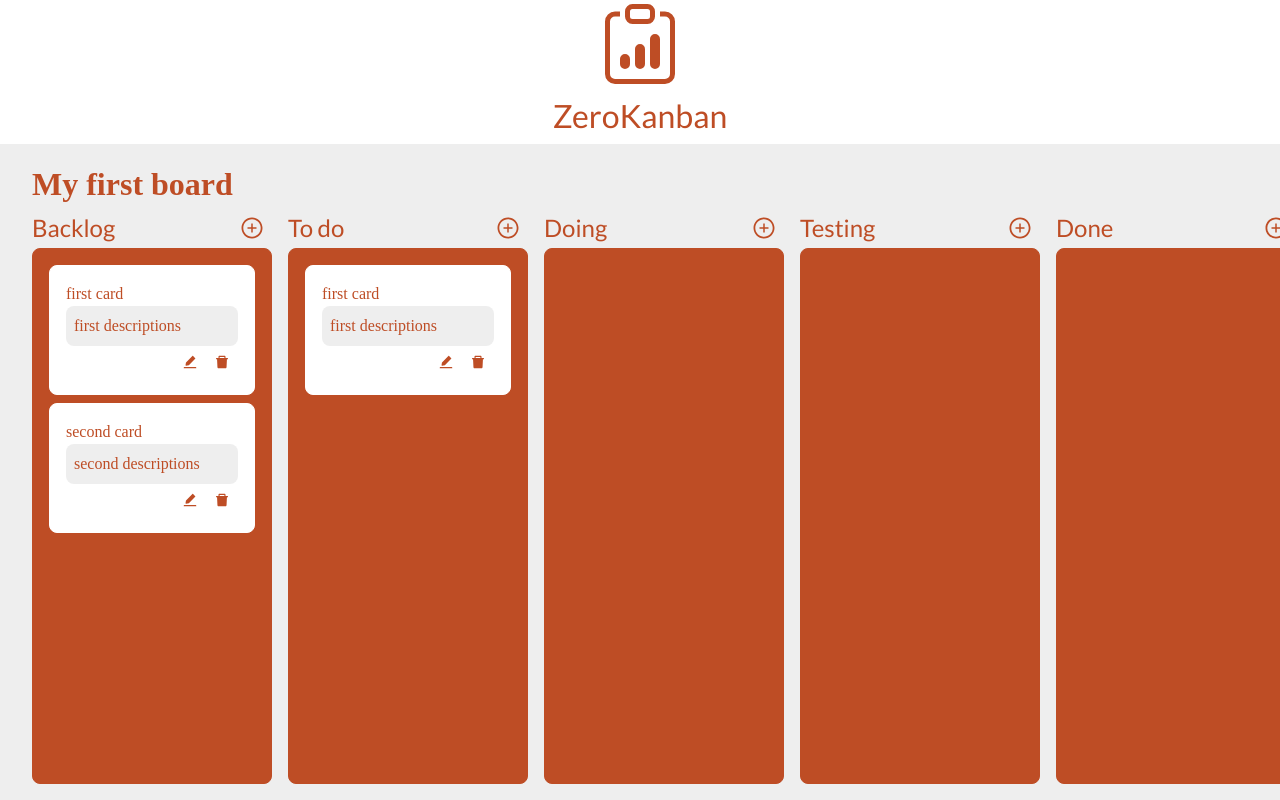
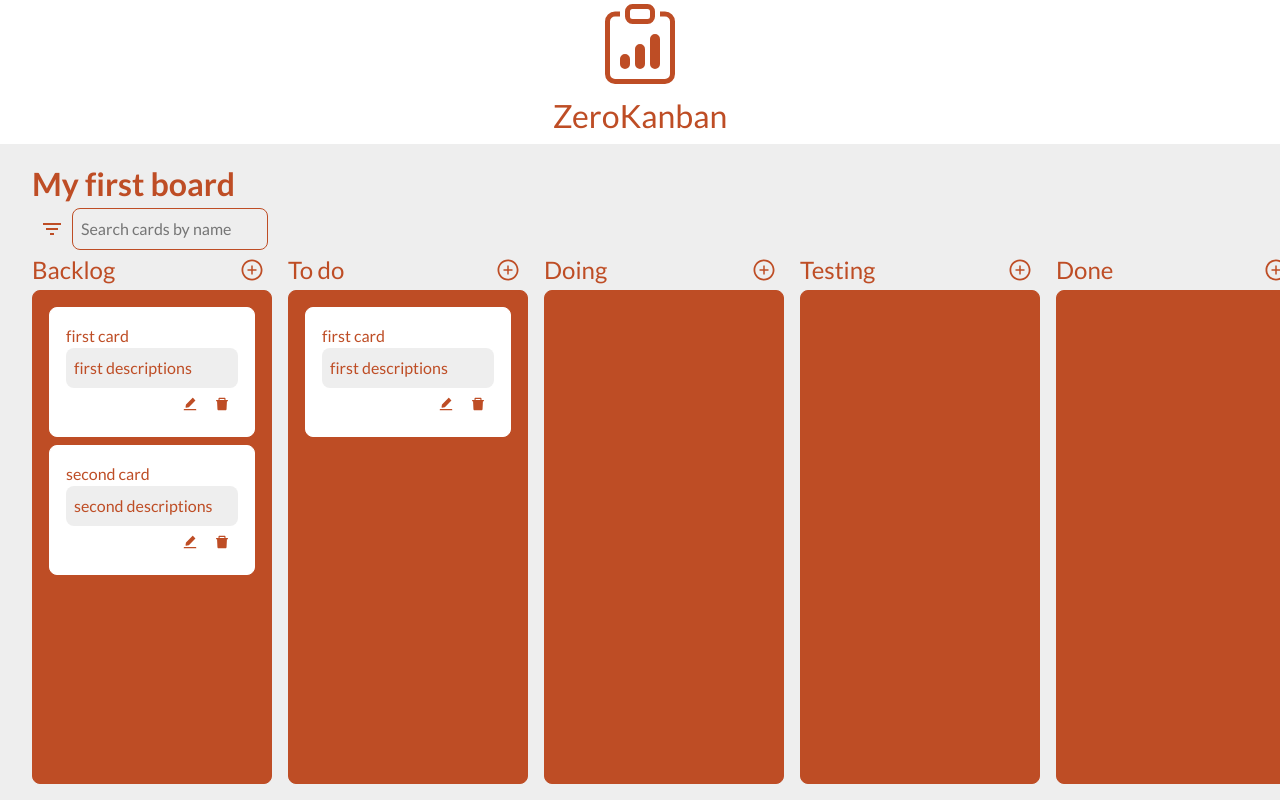
Before and after one commit to Nickrosendo/zero-kanban, a Next.js app: page / in a window 1280 px wide. Built offline with nearby package versions, Linux system fonts and the light colour scheme.

Commit message:
feat: improve components

```diff
--- a/src/components/board.component.tsx
+++ b/src/components/board.component.tsx
@@ -1,6 +1,7 @@
-import React, { useCallback, useState } from "react";
+import React, { useCallback, useEffect, useState } from "react";
 import styled from "styled-components";
 import { DragDropContext, Droppable, DropResult } from "react-beautiful-dnd";
+import { MdOutlineFilterList } from "react-icons/md";
 
 import { ColumnType } from "@root/types";
 import { Column } from "./column.component";
@@ -12,6 +13,35 @@ export interface BoardProps {}
 export const Board: React.FC<BoardProps> = () => {
   const board = defaultBoards[0];
   const [columns, setColumns] = useState<ColumnType[]>(board?.columns ?? []);
+
+  const defaultColumnFilters = [
+    ...columns.map((c) => ({ id: c.id, name: c.name, value: true })),
+    { id: "all", name: "All", value: true },
+  ];
+  const [filteredColumns, setFilteredColumns] = useState<ColumnType[]>(columns);
+  const [isFilterDropdownOpen, setFilterDropdownOpen] =
+    useState<boolean>(false);
+  const [searchText, setSearchText] = useState<string>("");
+  const [columnFilters, setColumnFilters] =
+    useState<Record<string, string | boolean>[]>(defaultColumnFilters);
+  const [selectedFilters, setSelectedFilters] = useState<
+    Record<string, boolean>
+  >({
+    all: true,
+  });
+
+  useEffect(() => {
+    console.log("useEffect: ", selectedFilters);
+    if (selectedFilters?.all) {
+      setFilteredColumns(columns);
+    } else {
+      const selectedColumns = columns.filter((c) =>
+        Object.keys(selectedFilters).includes(c.id)
+      );
+      setFilteredColumns(selectedColumns);
+    }
+  }, [selectedFilters]);
+
   const handleAddCard = useCallback(
     (columnIndex: number) => {
       const updatedColumns = [...columns];
@@ -78,13 +108,88 @@ export const Board: React.FC<BoardProps> = () => {
     [columns]
   );
 
+  const toggleFilterDropdown = useCallback(() => {
+    setFilterDropdownOpen(!isFilterDropdownOpen);
+  }, [isFilterDropdownOpen]);
+
+  const handleSearchCards = useCallback(
+    (evt: any) => {
+      const { value } = evt.target;
+      if (value) {
+        setSearchText(value);
+        const updatedColumns = [...columns].map((c) => ({
+          ...c,
+          cards: c.cards.filter((cd) => cd.name.indexOf(value) > -1),
+        }));
+        setFilteredColumns(updatedColumns);
+      } else {
+        setSearchText("");
+        setFilteredColumns(columns);
+      }
+    },
+    [searchText, columns]
+  );
+
+  const handleFilterColumns = useCallback(
+    (evt: any) => {
+      const { value, checked } = evt.target;
+      if (checked) {
+        const filters = { ...selectedFilters, [value as string]: true };
+        if (value != "all") {
+          delete filters.all;
+        }
+
+        setSelectedFilters(filters);
+      } else {
+        const filters = { ...selectedFilters };
+        delete filters[value];
+        setSelectedFilters(filters);
+      }
+      console.log("value: ", value);
+    },
+    [columns, filteredColumns]
+  );
+
   return (
     <DragDropContext onDragEnd={onDragEnd}>
       <StyledBoard data-testid="board">
         <h1> {board?.name} </h1>
 
+        <BoardActionContainer>
+          <IconButton onClick={toggleFilterDropdown}>
+            <MdOutlineFilterList size={"1.5rem"} />
+          </IconButton>
+          {isFilterDropdownOpen && (
+            <FilterDropdownContainer>
+              <p> Filter which columns will show </p>
+              <FilterListContainer>
+                {columnFilters.map((cf) => (
+                  <FilterItemContainer key={cf.name}>
+                    <CheckboxInput
+                      type="checkbox"
+                      checked={cf.checked}
+                      name="column"
+                      value={cf.id}
+                      id="column"
+                      onChange={handleFilterColumns}
+                    />
+                    <Label htmlFor="column">{cf.name}</Label>
+                  </FilterItemContainer>
+                ))}
+              </FilterListContainer>
+            </FilterDropdownContainer>
+          )}
+
+          <SearchCardsInput
+            type="text"
+            placeholder="Search cards by name"
+            onChange={handleSearchCards}
+            value={searchText}
+          />
+        </BoardActionContainer>
+
         <ColumnsContainer>
-          {columns?.map((column, index) => (
+          {filteredColumns?.map((column, index) => (
             <Droppable droppableId={column.id} key={column.id}>
               {(provided) => (
                 <ColumnContainer
@@ -134,7 +239,78 @@ const ColumnContainer = styled.div`
   flex: 1;
 `;
 
-const DraggableColumn = styled.div`
-  height: 100%;
-  flex: 1;
+export const BoardActionContainer = styled.div`
+  display: flex;
+  align-items: center;
+  justify-content: flex-start;
+  position: relative;
 `;
+const IconButton = styled.button`
+  width: auto;
+  height: auto;
+  border: none;
+  padding: 0.5rem;
+  border-radius: 100%;
+  background: transparent;
+  display: flex;
+  align-items: center;
+  justify-content: center;
+  color: ${(props) => props.theme.fg} !important;
+  cursor: pointer;
+
+  &:hover {
+    background: #ccc;
+    opacity: 0.8;
+  }
+`;
+
+export const SearchCardsInput = styled.input`
+  border-radius: 8px;
+  border: 1px solid ${(props) => props.theme.fg};
+  color: ${(props) => props.theme.fg};
+  background: transparent;
+  outline: 0;
+  padding: 0.5rem;
+  width: 100%;
+`;
+
+export const FilterDropdownContainer = styled.div`
+  position: absolute;
+  left: 2.5rem;
+  top: 0;
+  width: 20rem;
+  height: 20rem;
+  border-radius: 0.5rem;
+  background: ${(props) => props.theme.fg};
+  color: ${(props) => props.theme.bg};
+  border: 1px solid ${(props) => props.theme.bg};
+  padding: 1rem;
+`;
+
+export const CheckboxInput = styled.input`
+  border-radius: 8px;
+  border: 1px solid ${(props) => props.theme.fg};
+  color: ${(props) => props.theme.fg};
+  background: transparent;
+  outline: 0;
+  padding: 0.5rem;
+  width: 1rem;
+  height: 1rem;
+`;
+
+export const FilterListContainer = styled.div`
+  display: flex;
+  flex-direction: column;
+  align-items: flex-start;
+  justify-content: center;
+`;
+
+export const FilterItemContainer = styled.div`
+  display: flex;
+  align-items: center;
+  justify-content: flex-start;
+`;
+
+export const Label = styled.label`
+  font-size: 1rem;
+`;
--- a/src/pages/_app.tsx
+++ b/src/pages/_app.tsx
@@ -1,5 +1,11 @@
-import { ThemeProvider } from "styled-components";
+import { ThemeProvider, createGlobalStyle } from "styled-components";
 import type { AppProps } from "next/app";
+
+const GlobalStyle = createGlobalStyle`
+  * {
+    font-family: "Lato", "sans-serif";
+  }
+`;
 
 function MyApp({ Component, pageProps }: AppProps) {
   const theme = {
@@ -8,9 +14,12 @@ function MyApp({ Component, pageProps }: AppProps) {
   };
 
   return (
-    <ThemeProvider theme={theme}>
-      <Component {...pageProps} />
-    </ThemeProvider>
+    <>
+      <GlobalStyle />
+      <ThemeProvider theme={theme}>
+        <Component {...pageProps} />
+      </ThemeProvider>
+    </>
   );
 }
 
```
